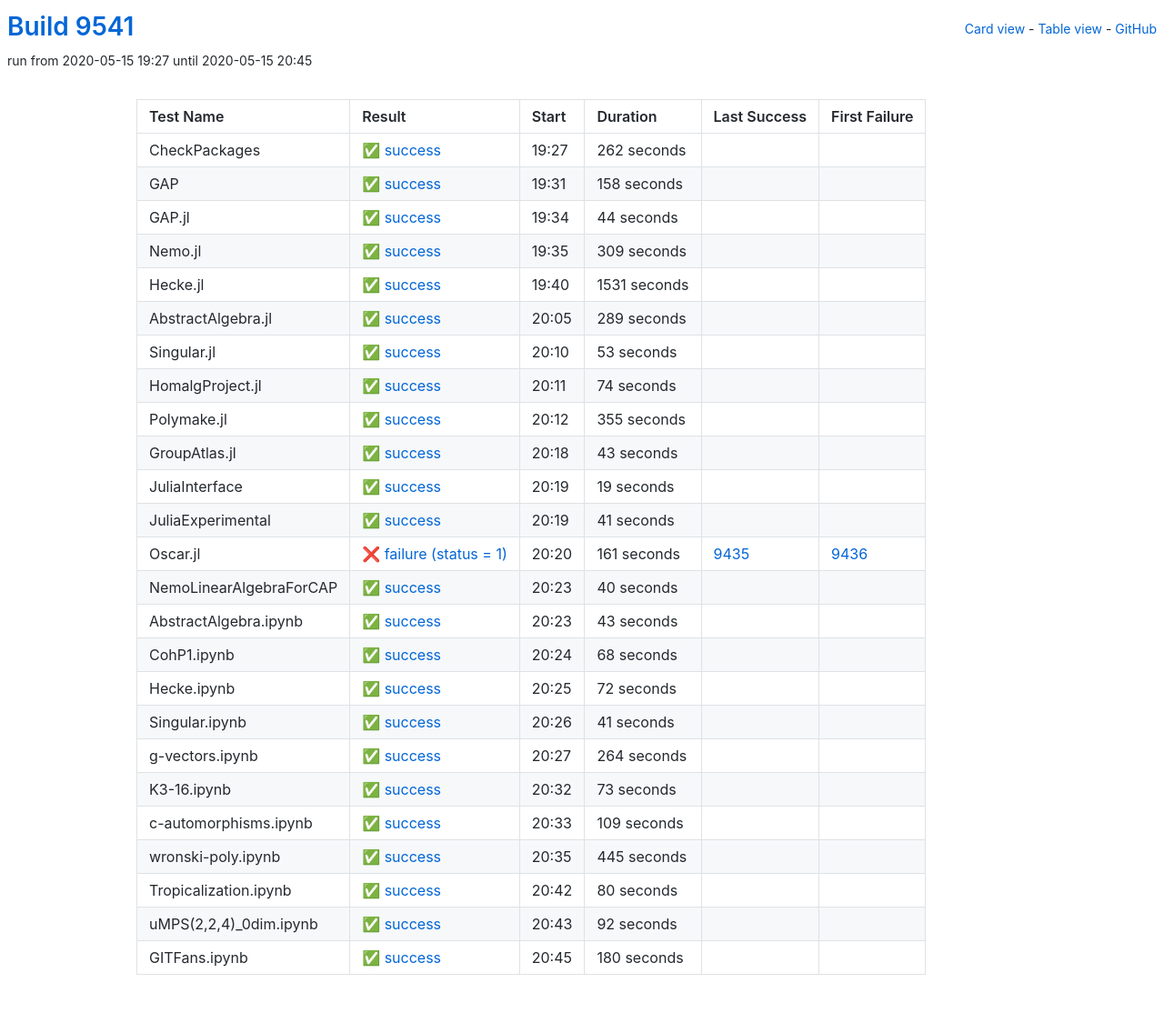
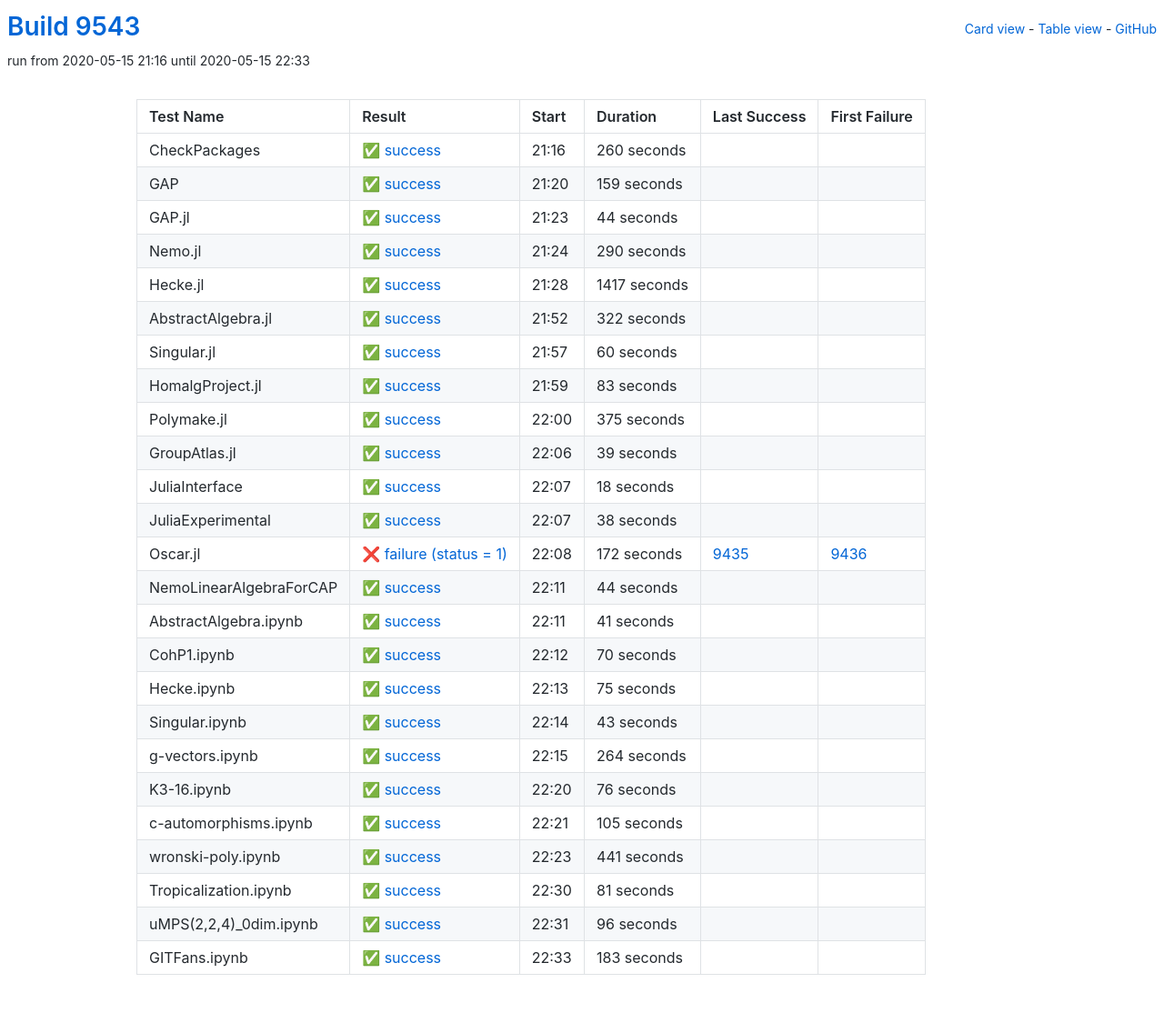
Before and after one commit to oscar-system/oscar-ci-status, a Jekyll site: the page built from table.html, in a window 1280 px wide. Shown: the whole page at 91% size. Built offline with Jekyll 4.4.1, drawn with Linux system fonts in a browser that asks for light colours.

Commit message:
Build 9543

```diff
--- a/_data/ci.yml
+++ b/_data/ci.yml
@@ -1,29 +1,29 @@
-build: 9541
-build_url: https://oscarci.mathematik.uni-kl.de/job/oscar/9541/
+build: 9543
+build_url: https://oscarci.mathematik.uni-kl.de/job/oscar/9543/
 job: oscar
 tests:
-- duration: 262
+- duration: 260
   exitcode: 0
   first_failure: false
   first_failure_url: null
   id: checkpackages
   last_success: false
   last_success_url: null
-  log: https://oscarci.mathematik.uni-kl.de/job/oscar/9541/artifact/logs/build-9541/CheckPackages.log
+  log: https://oscarci.mathematik.uni-kl.de/job/oscar/9543/artifact/logs/build-9543/CheckPackages.log
   name: CheckPackages
-  start: 2020-05-15 19:27
+  start: 2020-05-15 21:16
   status: success
   success: true
-- duration: 158
+- duration: 159
   exitcode: 0
   first_failure: false
   first_failure_url: null
   id: gap
   last_success: false
   last_success_url: null
-  log: https://oscarci.mathematik.uni-kl.de/job/oscar/9541/artifact/logs/build-9541/GAP.log
+  log: https://oscarci.mathematik.uni-kl.de/job/oscar/9543/artifact/logs/build-9543/GAP.log
   name: GAP
-  start: 2020-05-15 19:31
+  start: 2020-05-15 21:20
   status: success
   success: true
 - duration: 44
@@ -33,189 +33,189 @@ tests:
   id: gap-jl
   last_success: false
   last_success_url: null
-  log: https://oscarci.mathematik.uni-kl.de/job/oscar/9541/artifact/logs/build-9541/GAP.jl.log
+  log: https://oscarci.mathematik.uni-kl.de/job/oscar/9543/artifact/logs/build-9543/GAP.jl.log
   name: GAP.jl
-  start: 2020-05-15 19:34
+  start: 2020-05-15 21:23
   status: success
   success: true
-- duration: 309
+- duration: 290
   exitcode: 0
   first_failure: false
   first_failure_url: null
   id: nemo-jl
   last_success: false
   last_success_url: null
-  log: https://oscarci.mathematik.uni-kl.de/job/oscar/9541/artifact/logs/build-9541/Nemo.jl.log
+  log: https://oscarci.mathematik.uni-kl.de/job/oscar/9543/artifact/logs/build-9543/Nemo.jl.log
   name: Nemo.jl
-  start: 2020-05-15 19:35
+  start: 2020-05-15 21:24
   status: success
   success: true
-- duration: 1531
+- duration: 1417
   exitcode: 0
   first_failure: false
   first_failure_url: null
   id: hecke-jl
   last_success: false
   last_success_url: null
-  log: https://oscarci.mathematik.uni-kl.de/job/oscar/9541/artifact/logs/build-9541/Hecke.jl.log
+  log: https://oscarci.mathematik.uni-kl.de/job/oscar/9543/artifact/logs/build-9543/Hecke.jl.log
   name: Hecke.jl
-  start: 2020-05-15 19:40
+  start: 2020-05-15 21:28
   status: success
   success: true
-- duration: 289
+- duration: 322
   exitcode: 0
   first_failure: false
   first_failure_url: null
   id: abstractalgebra-jl
   last_success: false
   last_success_url: null
-  log: https://oscarci.mathematik.uni-kl.de/job/oscar/9541/artifact/logs/build-9541/AbstractAlgebra.jl.log
+  log: https://oscarci.mathematik.uni-kl.de/job/oscar/9543/artifact/logs/build-9543/AbstractAlgebra.jl.log
   name: AbstractAlgebra.jl
-  start: 2020-05-15 20:05
+  start: 2020-05-15 21:52
   status: success
   success: true
-- duration: 53
+- duration: 60
   exitcode: 0
   first_failure: false
   first_failure_url: null
   id: singular-jl
   last_success: false
   last_success_url: null
-  log: https://oscarci.mathematik.uni-kl.de/job/oscar/9541/artifact/logs/build-9541/Singular.jl.log
+  log: https://oscarci.mathematik.uni-kl.de/job/oscar/9543/artifact/logs/build-9543/Singular.jl.log
   name: Singular.jl
-  start: 2020-05-15 20:10
+  start: 2020-05-15 21:57
   status: success
   success: true
-- duration: 74
+- duration: 83
   exitcode: 0
   first_failure: false
   first_failure_url: null
   id: homalgproject-jl
   last_success: false
   last_success_url: null
-  log: https://oscarci.mathematik.uni-kl.de/job/oscar/9541/artifact/logs/build-9541/HomalgProject.jl.log
+  log: https://oscarci.mathematik.uni-kl.de/job/oscar/9543/artifact/logs/build-9543/HomalgProject.jl.log
   name: HomalgProject.jl
-  start: 2020-05-15 20:11
+  start: 2020-05-15 21:59
   status: success
   success: true
-- duration: 355
+- duration: 375
   exitcode: 0
   first_failure: false
   first_failure_url: null
   id: polymake-jl
   last_success: false
   last_success_url: null
-  log: https://oscarci.mathematik.uni-kl.de/job/oscar/9541/artifact/logs/build-9541/Polymake.jl.log
+  log: https://oscarci.mathematik.uni-kl.de/job/oscar/9543/artifact/logs/build-9543/Polymake.jl.log
   name: Polymake.jl
-  start: 2020-05-15 20:12
+  start: 2020-05-15 22:00
+  status: success
+  success: true
+- duration: 39
+  exitcode: 0
+  first_failure: false
+  first_failure_url: null
+  id: groupatlas-jl
+  last_success: false
+  last_success_url: null
+  log: https://oscarci.mathematik.uni-kl.de/job/oscar/9543/artifact/logs/build-9543/GroupAtlas.jl.log
+  name: GroupAtlas.jl
+  start: 2020-05-15 22:06
+  status: success
+  success: true
+- duration: 18
+  exitcode: 0
+  first_failure: false
+  first_failure_url: null
+  id: juliainterface
+  last_success: false
+  last_success_url: null
+  log: https://oscarci.mathematik.uni-kl.de/job/oscar/9543/artifact/logs/build-9543/JuliaInterface.log
+  name: JuliaInterface
+  start: 2020-05-15 22:07
+  status: success
+  success: true
+- duration: 38
+  exitcode: 0
+  first_failure: false
+  first_failure_url: null
+  id: juliaexperimental
+  last_success: false
+  last_success_url: null
+  log: https://oscarci.mathematik.uni-kl.de/job/oscar/9543/artifact/logs/build-9543/JuliaExperimental.log
+  name: JuliaExperimental
+  start: 2020-05-15 22:07
+  status: success
+  success: true
+- duration: 172
+  exitcode: 1
+  first_failure: 9436
+  first_failure_url: https://oscarci.mathematik.uni-kl.de/job/oscar/9436/
+  id: oscar-jl
+  last_success: 9435
+  last_success_url: https://oscarci.mathematik.uni-kl.de/job/oscar/9435/
+  log: https://oscarci.mathematik.uni-kl.de/job/oscar/9543/artifact/logs/build-9543/Oscar.jl.log
+  name: Oscar.jl
+  start: 2020-05-15 22:08
+  status: failure
+  success: false
+- duration: 44
+  exitcode: 0
+  first_failure: false
+  first_failure_url: null
+  id: nemolinearalgebraforcap
+  last_success: false
+  last_success_url: null
+  log: https://oscarci.mathematik.uni-kl.de/job/oscar/9543/artifact/logs/build-9543/NemoLinearAlgebraForCAP.log
+  name: NemoLinearAlgebraForCAP
+  start: 2020-05-15 22:11
+  status: success
+  success: true
+- duration: 41
+  exitcode: 0
+  first_failure: false
+  first_failure_url: null
+  id: abstractalgebra-ipynb
+  last_success: false
+  last_success_url: null
+  log: https://oscarci.mathematik.uni-kl.de/job/oscar/9543/artifact/logs/build-9543/AbstractAlgebra.ipynb.log
+  name: AbstractAlgebra.ipynb
+  start: 2020-05-15 22:11
+  status: success
+  success: true
+- duration: 70
+  exitcode: 0
+  first_failure: false
+  first_failure_url: null
+  id: cohp1-ipynb
+  last_success: false
+  last_success_url: null
+  log: https://oscarci.mathematik.uni-kl.de/job/oscar/9543/artifact/logs/build-9543/CohP1.ipynb.log
+  name: CohP1.ipynb
+  start: 2020-05-15 22:12
+  status: success
+  success: true
+- duration: 75
+  exitcode: 0
+  first_failure: false
+  first_failure_url: null
+  id: hecke-ipynb
+  last_success: false
+  last_success_url: null
+  log: https://oscarci.mathematik.uni-kl.de/job/oscar/9543/artifact/logs/build-9543/Hecke.ipynb.log
+  name: Hecke.ipynb
+  start: 2020-05-15 22:13
   status: success
   success: true
 - duration: 43
   exitcode: 0
   first_failure: false
   first_failure_url: null
-  id: groupatlas-jl
-  last_success: false
-  last_success_url: null
-  log: https://oscarci.mathematik.uni-kl.de/job/oscar/9541/artifact/logs/build-9541/GroupAtlas.jl.log
-  name: GroupAtlas.jl
-  start: 2020-05-15 20:18
-  status: success
-  success: true
-- duration: 19
-  exitcode: 0
-  first_failure: false
-  first_failure_url: null
-  id: juliainterface
-  last_success: false
-  last_success_url: null
-  log: https://oscarci.mathematik.uni-kl.de/job/oscar/9541/artifact/logs/build-9541/JuliaInterface.log
-  name: JuliaInterface
-  start: 2020-05-15 20:19
-  status: success
-  success: true
-- duration: 41
-  exitcode: 0
-  first_failure: false
-  first_failure_url: null
-  id: juliaexperimental
-  last_success: false
-  last_success_url: null
-  log: https://oscarci.mathematik.uni-kl.de/job/oscar/9541/artifact/logs/build-9541/JuliaExperimental.log
-  name: JuliaExperimental
-  start: 2020-05-15 20:19
-  status: success
-  success: true
-- duration: 161
-  exitcode: 1
-  first_failure: 9436
-  first_failure_url: https://oscarci.mathematik.uni-kl.de/job/oscar/9436/
-  id: oscar-jl
-  last_success: 9435
-  last_success_url: https://oscarci.mathematik.uni-kl.de/job/oscar/9435/
-  log: https://oscarci.mathematik.uni-kl.de/job/oscar/9541/artifact/logs/build-9541/Oscar.jl.log
-  name: Oscar.jl
-  start: 2020-05-15 20:20
-  status: failure
-  success: false
-- duration: 40
-  exitcode: 0
-  first_failure: false
-  first_failure_url: null
-  id: nemolinearalgebraforcap
-  last_success: false
-  last_success_url: null
-  log: https://oscarci.mathematik.uni-kl.de/job/oscar/9541/artifact/logs/build-9541/NemoLinearAlgebraForCAP.log
-  name: NemoLinearAlgebraForCAP
-  start: 2020-05-15 20:23
-  status: success
-  success: true
-- duration: 43
-  exitcode: 0
-  first_failure: false
-  first_failure_url: null
-  id: abstractalgebra-ipynb
-  last_success: false
-  last_success_url: null
-  log: https://oscarci.mathematik.uni-kl.de/job/oscar/9541/artifact/logs/build-9541/AbstractAlgebra.ipynb.log
-  name: AbstractAlgebra.ipynb
-  start: 2020-05-15 20:23
-  status: success
-  success: true
-- duration: 68
-  exitcode: 0
-  first_failure: false
-  first_failure_url: null
-  id: cohp1-ipynb
-  last_success: false
-  last_success_url: null
-  log: https://oscarci.mathematik.uni-kl.de/job/oscar/9541/artifact/logs/build-9541/CohP1.ipynb.log
-  name: CohP1.ipynb
-  start: 2020-05-15 20:24
-  status: success
-  success: true
-- duration: 72
-  exitcode: 0
-  first_failure: false
-  first_failure_url: null
-  id: hecke-ipynb
-  last_success: false
-  last_success_url: null
-  log: https://oscarci.mathematik.uni-kl.de/job/oscar/9541/artifact/logs/build-9541/Hecke.ipynb.log
-  name: Hecke.ipynb
-  start: 2020-05-15 20:25
-  status: success
-  success: true
-- duration: 41
-  exitcode: 0
-  first_failure: false
-  first_failure_url: null
   id: singular-ipynb
   last_success: false
   last_success_url: null
-  log: https://oscarci.mathematik.uni-kl.de/job/oscar/9541/artifact/logs/build-9541/Singular.ipynb.log
+  log: https://oscarci.mathematik.uni-kl.de/job/oscar/9543/artifact/logs/build-9543/Singular.ipynb.log
   name: Singular.ipynb
-  start: 2020-05-15 20:26
+  start: 2020-05-15 22:14
   status: success
   success: true
 - duration: 264
@@ -225,80 +225,80 @@ tests:
   id: g-vectors-ipynb
   last_success: false
   last_success_url: null
-  log: https://oscarci.mathematik.uni-kl.de/job/oscar/9541/artifact/logs/build-9541/g-vectors.ipynb.log
+  log: https://oscarci.mathematik.uni-kl.de/job/oscar/9543/artifact/logs/build-9543/g-vectors.ipynb.log
   name: g-vectors.ipynb
-  start: 2020-05-15 20:27
+  start: 2020-05-15 22:15
   status: success
   success: true
-- duration: 73
+- duration: 76
   exitcode: 0
   first_failure: false
   first_failure_url: null
   id: k3-16-ipynb
   last_success: false
   last_success_url: null
-  log: https://oscarci.mathematik.uni-kl.de/job/oscar/9541/artifact/logs/build-9541/K3-16.ipynb.log
+  log: https://oscarci.mathematik.uni-kl.de/job/oscar/9543/artifact/logs/build-9543/K3-16.ipynb.log
   name: K3-16.ipynb
-  start: 2020-05-15 20:32
+  start: 2020-05-15 22:20
   status: success
   success: true
-- duration: 109
+- duration: 105
   exitcode: 0
   first_failure: false
   first_failure_url: null
   id: c-automorphisms-ipynb
   last_success: false
   last_success_url: null
-  log: https://oscarci.mathematik.uni-kl.de/job/oscar/9541/artifact/logs/build-9541/c-automorphisms.ipynb.log
+  log: https://oscarci.mathematik.uni-kl.de/job/oscar/9543/artifact/logs/build-9543/c-automorphisms.ipynb.log
   name: c-automorphisms.ipynb
-  start: 2020-05-15 20:33
+  start: 2020-05-15 22:21
   status: success
   success: true
-- duration: 445
+- duration: 441
   exitcode: 0
   first_failure: false
   first_failure_url: null
   id: wronski-poly-ipynb
   last_success: false
   last_success_url: null
-  log: https://oscarci.mathematik.uni-kl.de/job/oscar/9541/artifact/logs/build-9541/wronski-poly.ipynb.log
+  log: https://oscarci.mathematik.uni-kl.de/job/oscar/9543/artifact/logs/build-9543/wronski-poly.ipynb.log
   name: wronski-poly.ipynb
-  start: 2020-05-15 20:35
+  start: 2020-05-15 22:23
   status: success
   success: true
-- duration: 80
+- duration: 81
   exitcode: 0
   first_failure: false
   first_failure_url: null
   id: tropicalization-ipynb
   last_success: false
   last_success_url: null
-  log: https://oscarci.mathematik.uni-kl.de/job/oscar/9541/artifact/logs/build-9541/Tropicalization.ipynb.log
+  log: https://oscarci.mathematik.uni-kl.de/job/oscar/9543/artifact/logs/build-9543/Tropicalization.ipynb.log
   name: Tropicalization.ipynb
-  start: 2020-05-15 20:42
+  start: 2020-05-15 22:30
   status: success
   success: true
-- duration: 92
+- duration: 96
   exitcode: 0
   first_failure: false
   first_failure_url: null
   id: umps-2-2-4-0dim-ipynb
   last_success: false
   last_success_url: null
-  log: https://oscarci.mathematik.uni-kl.de/job/oscar/9541/artifact/logs/build-9541/uMPS-2-2-4-_0dim.ipynb.log
+  log: https://oscarci.mathematik.uni-kl.de/job/oscar/9543/artifact/logs/build-9543/uMPS-2-2-4-_0dim.ipynb.log
   name: uMPS(2,2,4)_0dim.ipynb
-  start: 2020-05-15 20:43
+  start: 2020-05-15 22:31
   status: success
   success: true
-- duration: 180
+- duration: 183
   exitcode: 0
   first_failure: false
   first_failure_url: null
   id: gitfans-ipynb
   last_success: false
   last_success_url: null
-  log: https://oscarci.mathematik.uni-kl.de/job/oscar/9541/artifact/logs/build-9541/GITFans.ipynb.log
+  log: https://oscarci.mathematik.uni-kl.de/job/oscar/9543/artifact/logs/build-9543/GITFans.ipynb.log
   name: GITFans.ipynb
-  start: 2020-05-15 20:45
+  start: 2020-05-15 22:33
   status: success
   success: true
```
Also changed, not shown: README.md.
